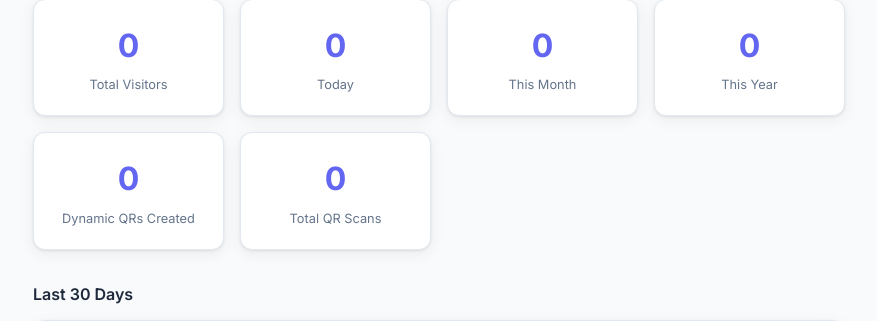
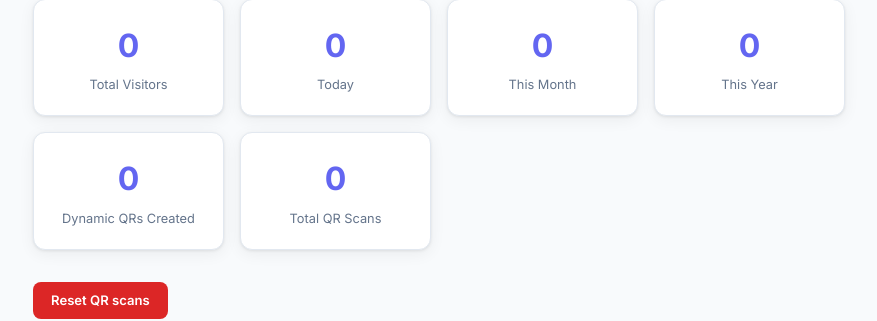
Before and after one commit to robertogl/forgeqr, a FastAPI app: page /admin in a window 1280 px wide. Shown: the part 169-490 px from the top of the page, without its empty margins (201-1078 px from the left). Run offline with FastAPI, Linux system fonts and the light colour scheme; data that the repository does not hold is empty.

Commit message:
Add reset QR scans button to admin panel
Co-Authored-By: Claude Sonnet 4.6 <noreply@anthropic.com>

```diff
--- a/main.py
+++ b/main.py
@@ -410,6 +410,15 @@ async def delete_testimonial(tid: int, key: str = "", db: Session = Depends(get_
     return RedirectResponse(url=f"/admin?key={key}", status_code=302)
 
 
+@app.get("/admin/reset-scans")
+async def reset_scans(key: str = "", db: Session = Depends(get_db)):
+    if ADMIN_KEY and key != ADMIN_KEY:
+        raise HTTPException(status_code=403, detail="Invalid key")
+    db.query(QRScan).delete()
+    db.commit()
+    return RedirectResponse(url=f"/admin?key={key}", status_code=302)
+
+
 @app.post("/api/feedback")
 async def submit_feedback(
     message: str = Form(...),
--- a/templates/admin.html
+++ b/templates/admin.html
@@ -54,6 +54,10 @@
       <div class="value">{{ qr_scans }}</div>
       <div class="label">Total QR Scans</div>
     </div>
+  </div>
+
+  <div style="margin-bottom:24px;display:flex;gap:10px;flex-wrap:wrap;">
+    <a href="/admin/reset-scans?key={{ admin_key }}" onclick="return confirm('Delete all QR scan records?')" style="padding:8px 18px;border-radius:8px;font-size:.82rem;font-weight:600;text-decoration:none;background:#dc2626;color:#fff;">Reset QR scans</a>
   </div>
 
   {% set max_day = by_day | map(attribute='c') | max if by_day else 1 %}
```
